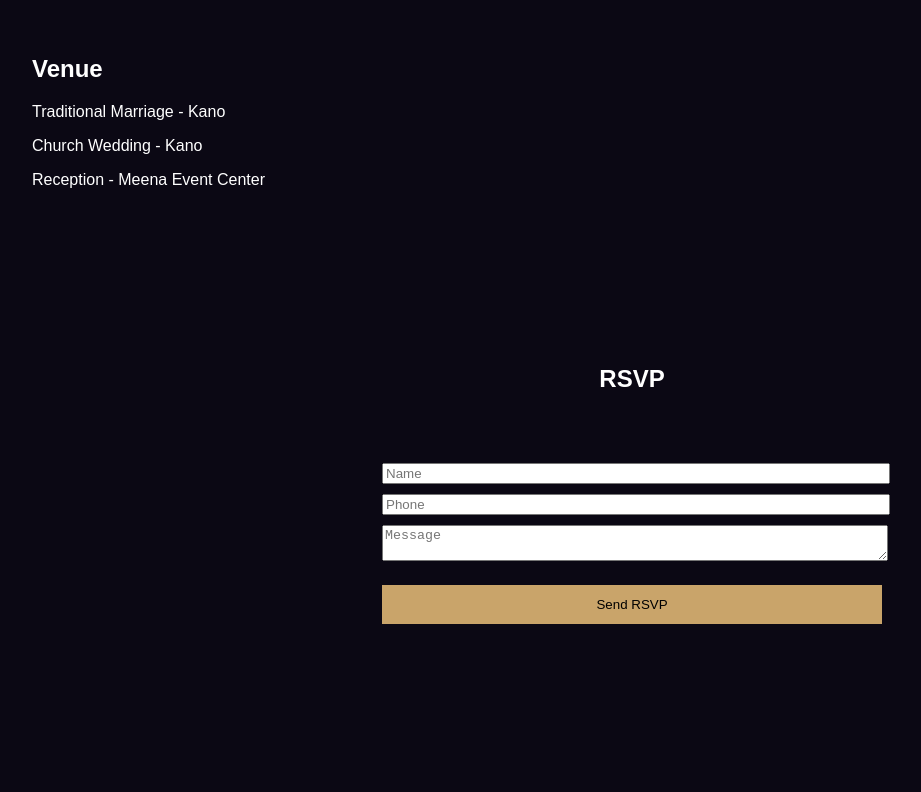
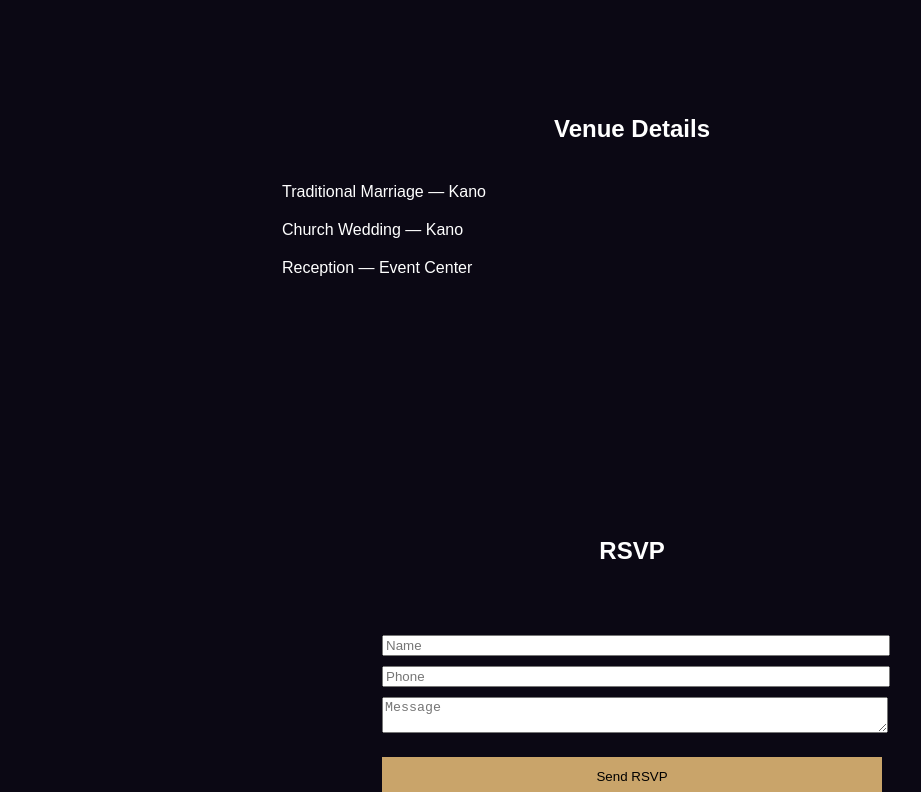
Before and after one commit to fortunejimmy14-cyber/Cinematic-weddings, a Next.js app: page / in a window 1280 px wide. Shown: the part 1783-2575 px from the top of the page, without its empty margins (8-929 px from the left). Built offline with nearby package versions, Linux system fonts and the light colour scheme.

Commit message:
Update Venue.tsx

```diff
--- a/components/Venue.tsx
+++ b/components/Venue.tsx
@@ -1,10 +1,18 @@
 export default function Venue() {
   return (
-    <section style={{ padding: 40 }}>
-      <h2>Venue</h2>
-      <p>Traditional Marriage - Kano</p>
-      <p>Church Wedding - Kano</p>
-      <p>Reception - Meena Event Center</p>
+    <section style={{ padding: 100 }}>
+      <h2 style={{ textAlign: "center" }}>Venue Details</h2>
+
+      <div style={{
+        display: "grid",
+        gap: 20,
+        maxWidth: 700,
+        margin: "40px auto"
+      }}>
+        <div className="glass">Traditional Marriage — Kano</div>
+        <div className="glass">Church Wedding — Kano</div>
+        <div className="glass">Reception — Event Center</div>
+      </div>
     </section>
   );
 }
```
